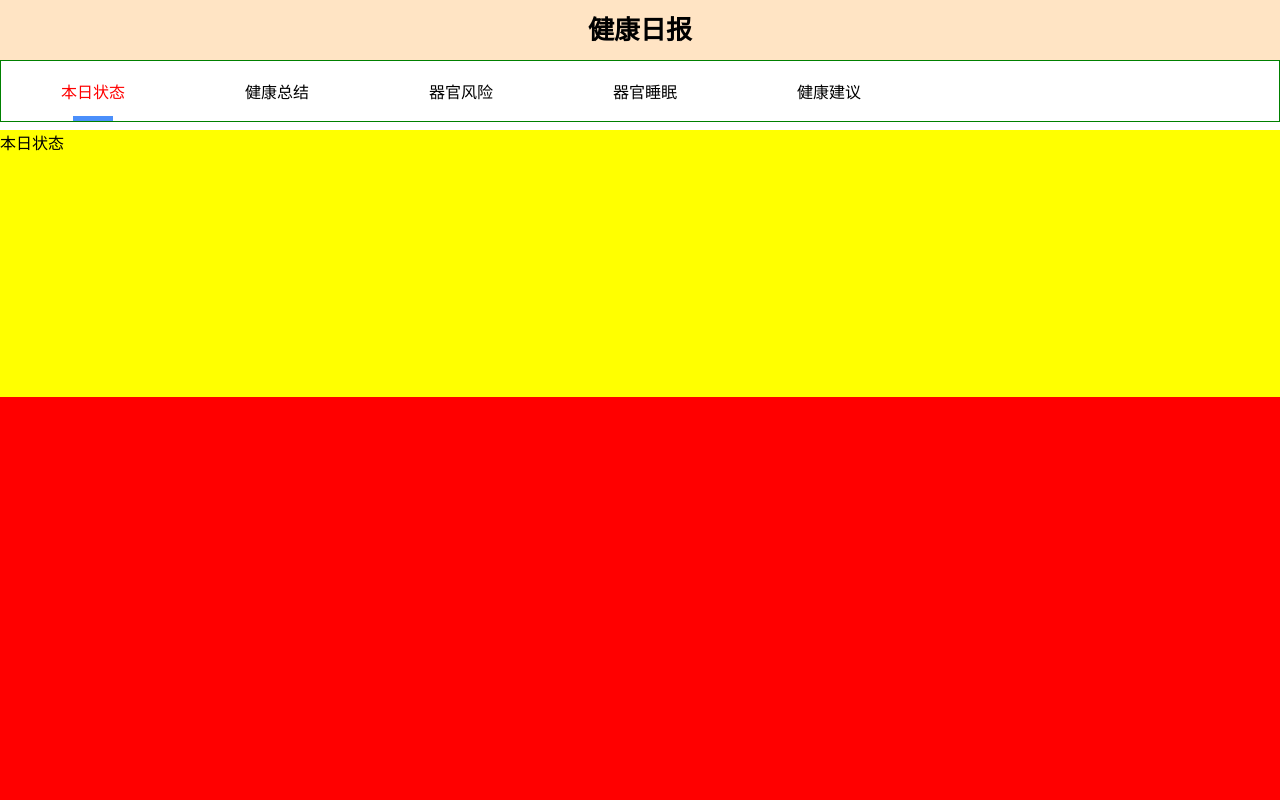
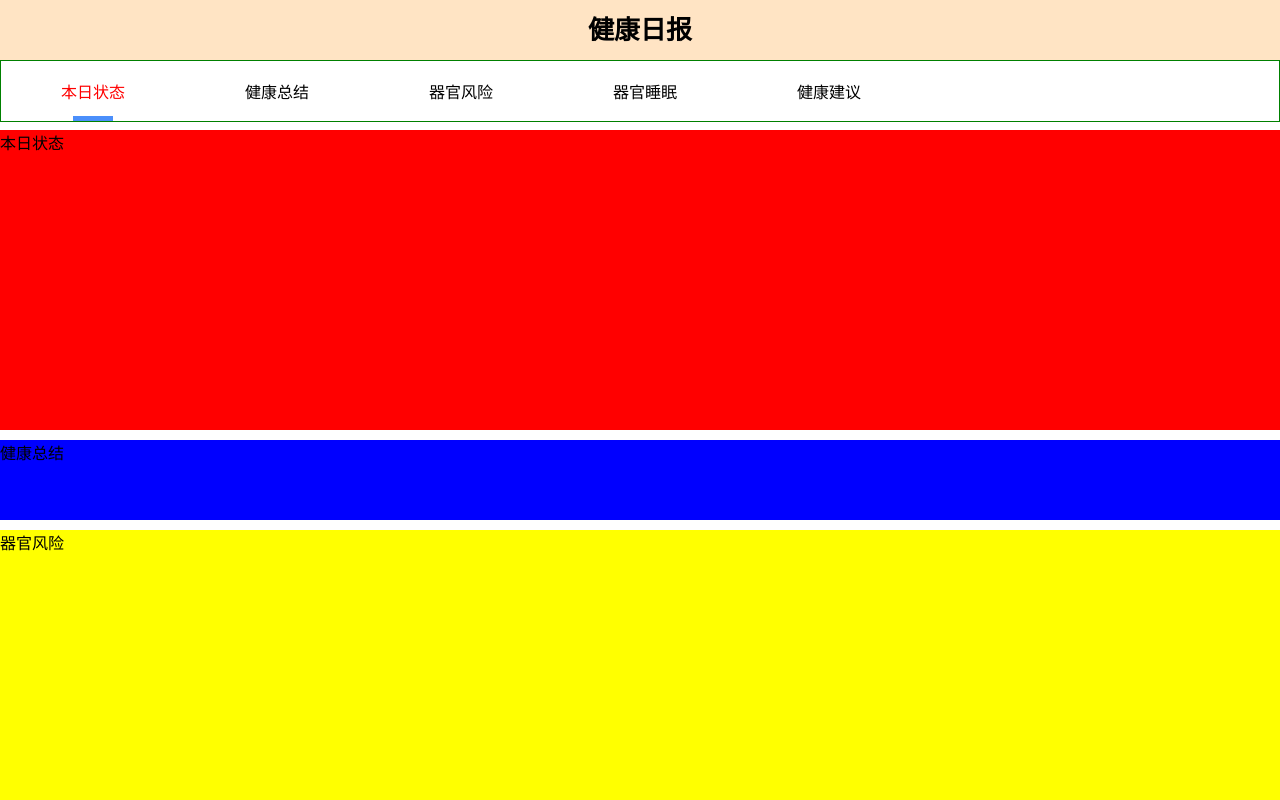
Before and after one commit to zm8/create-react-app, a React (Create React App) app: page / in a window 1280 px wide. Shown: the top 800 px of the page. Built offline with nearby package versions, Linux system fonts and the light colour scheme.

Commit message:
feat: 使用 useGetDocument

```diff
--- a/src/TabScrollPage/index.jsx
+++ b/src/TabScrollPage/index.jsx
@@ -5,18 +5,18 @@ import React, { useEffect, useReducer, useState } from 'react';
 export default function TabScrollPage() {
 	const [tabCnt, setTabCnt] = useState('本日状态');
 	const [cntKey, updateCntKey] = useReducer((v) => v + 1, 0);
-	useEffect(() => {
-		const t = setTimeout(() => {
-			setTabCnt(
-				`<div style='height: 800px'><div style='background:yellow;height: 33.333%'>${tabCnt}</div></div>`
-			);
-			updateCntKey();
-		}, 3000);
-		return () => {
-			clearTimeout(t);
-		};
-		// eslint-disable-next-line react-hooks/exhaustive-deps
-	}, []);
+	// useEffect(() => {
+	// 	const t = setTimeout(() => {
+	// 		setTabCnt(
+	// 			`<div style='height: 800px'><div style='background:yellow;height: 33.333%'>${tabCnt}</div></div>`
+	// 		);
+	// 		updateCntKey();
+	// 	}, 3000);
+	// 	return () => {
+	// 		clearTimeout(t);
+	// 	};
+	// 	// eslint-disable-next-line react-hooks/exhaustive-deps
+	// }, []);
 
 	return (
 		<div>
--- a/src/TabScrollPage/useTabClickScroll/hook/useElementScroll.ts
+++ b/src/TabScrollPage/useTabClickScroll/hook/useElementScroll.ts
@@ -1,8 +1,10 @@
 import _ from 'lodash';
 import { useCallback, useEffect, useRef, useState } from 'react';
+import useGetDocumentScrollElement from './useGetDocumentScrollElement';
 
 // dom 元素Scroll 控制
 export default function useElementScroll(el: Element | string) {
+	const documentScrollElement = useGetDocumentScrollElement();
 	const [scrollTop, setScrollTop] = useState(0);
 	const [scrollLeft, setScrollLeft] = useState(0);
 	const isLock = useRef<boolean>(false);
@@ -30,7 +32,7 @@ export default function useElementScroll(el: Element | string) {
 
 	useEffect(() => {
 		if (!$el.current) return;
-		const $elEvt = $el.current === document.documentElement ? window : $el.current;
+		const $elEvt = $el.current === documentScrollElement ? window : $el.current;
 		window.addEventListener('resize', onScroll);
 		$elEvt.addEventListener('scroll', onScroll);
 		return () => {
--- /dev/null
+++ b/src/TabScrollPage/useTabClickScroll/hook/useGetDocumentScrollElement.ts
@@ -0,0 +1,9 @@
+import { useRef } from 'react';
+
+// 正确的规范应该使用 document.documentElement 进行滚动
+const scrollingElement =
+	document.scrollingElement === document.body ? document.body : document.documentElement;
+export default function useGetDocumentScrollElement() {
+	const ref = useRef(scrollingElement);
+	return ref.current;
+}
--- a/src/TabScrollPage/useTabClickScroll/hook/useScrollDirection.ts
+++ b/src/TabScrollPage/useTabClickScroll/hook/useScrollDirection.ts
@@ -1,11 +1,13 @@
 import _ from 'lodash';
 import { useCallback, useEffect, useRef, useState } from 'react';
 import { useUnmount } from '.';
+import useGetDocumentScrollElement from './useGetDocumentScrollElement';
 import usePreviousValue from './usePreviousValue';
 
 type ScrollDirection = 'top' | 'bottom' | 'left' | 'right' | undefined;
 
 export default function useScrollDirection(el: Element | string) {
+	const documentScrollElement = useGetDocumentScrollElement();
 	const [scrollTop, setScrollTop] = useState(0);
 	const [scrollLeft, setScrollLeft] = useState(0);
 	const scrollDirection = useRef<ScrollDirection>(); // 滚动方向
@@ -42,7 +44,7 @@ export default function useScrollDirection(el: Element | string) {
 
 	useEffect(() => {
 		if (!$el.current) return;
-		const $elEvt = $el.current === document.documentElement ? window : $el.current;
+		const $elEvt = $el.current === documentScrollElement ? window : $el.current;
 		const onScroll = () => {
 			onSetScrollValue();
 		};
--- a/src/TabScrollPage/useTabClickScroll/index.ts
+++ b/src/TabScrollPage/useTabClickScroll/index.ts
@@ -12,6 +12,7 @@ import {
 } from './hook';
 import useScrollDirection from './hook/useScrollDirection';
 import usePreviousValue from './hook/usePreviousValue';
+import useGetDocumentScrollElement from './hook/useGetDocumentScrollElement';
 
 const useTabClickScroll = ({
 	tabBoxClass,
@@ -26,15 +27,16 @@ const useTabClickScroll = ({
 	const $tabCntList = useRef<ElementList>([]);
 	const tabItemList = useRef<TabItemList>([]);
 	const tabCntList = useRef<TabCntList>([]);
+	const documentScrollElement = useGetDocumentScrollElement();
 	// 调用 useScrollDirection 最好在 useElementScroll 上,
 	// 目前由于 useScrollDirection 里有个滚动停止时重置 ScrollDirection 为 undefined,
 	// 所以不放在上面也行
-	const windowScrollDirection = useScrollDirection(document.documentElement);
+	const windowScrollDirection = useScrollDirection(documentScrollElement);
 	const {
 		scrollTop: windowScrollTop,
 		lockScroll: lockWindowScroll,
 		unLockScroll: unLockWindowScroll,
-	} = useElementScroll(document.documentElement);
+	} = useElementScroll(documentScrollElement);
 	const { scrollLeft: tabBoxScrollLeft } = useElementScroll(tabBoxClass);
 	const { windowInnerHeight, windowInnerWidth } = useGetWindowProps();
 	const [contentIndex, setContentIndex] = useState(0);
@@ -118,7 +120,7 @@ const useTabClickScroll = ({
 		if (tabCntList.current?.[index]) {
 			// 注意这里不能 lock tabBox 的滚动
 			lockWindowScroll();
-			elementScroll(document.documentElement, 0, tabCntList.current[index].top, () => {
+			elementScroll(documentScrollElement, 0, tabCntList.current[index].top, () => {
 				unLockWindowScroll();
 			});
 		}
```
